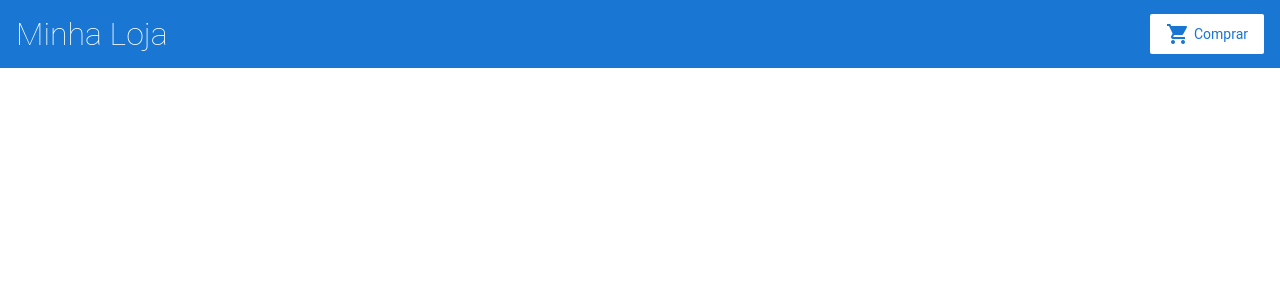
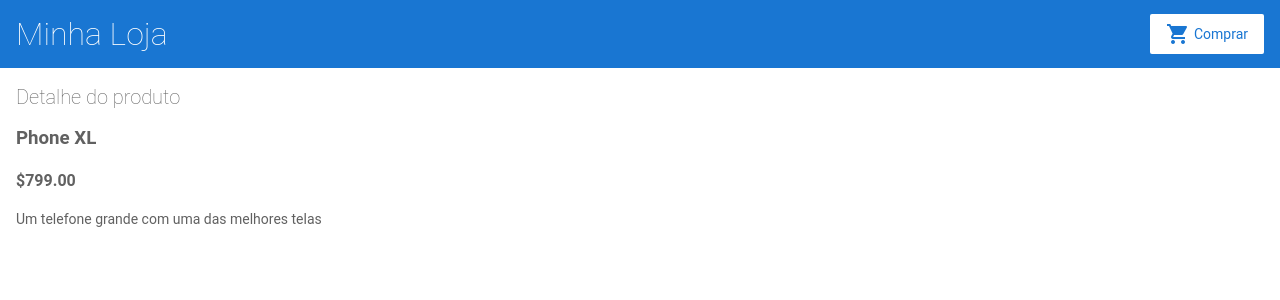
Before and after one commit to r25ta/exercicio-angular, an Angular app: page /products/0 in a window 1280 px wide. Before the commit this address led to /. Shown: the top 300 px of the page. Built offline with nearby package versions, Linux system fonts and the light colour scheme.

Commit message:
Adicionando Rota

```diff
--- a/src/app/app.module.ts
+++ b/src/app/app.module.ts
@@ -6,6 +6,7 @@
 import { AppComponent } from './app.component';
 import { TopBarComponent } from './top-bar/top-bar.component';
 import { ProductListComponent } from './product-list/product-list.component';
+import { ProductDetailsComponent } from './product-details/product-details.component';
 
 @NgModule({
   imports: [
@@ -13,12 +14,14 @@
     ReactiveFormsModule,
     RouterModule.forRoot([
       { path: '', component: ProductListComponent },
+      { path:'products/:productId', component: ProductDetailsComponent},
     ])
   ],
   declarations: [
     AppComponent,
     TopBarComponent,
-    ProductListComponent
+    ProductListComponent,
+    ProductDetailsComponent
   ],
   bootstrap: [ AppComponent ]
 })
--- /dev/null
+++ b/src/app/product-details/product-details.component.html
@@ -0,0 +1,8 @@
+<h2>Detalhe do produto</h2>
+
+<div *ngIf="product">
+  <h3>{{ product.name }}</h3>
+  <h4>{{ product.price | currency }}</h4>
+  <p>{{ product.description }}</p>
+
+</div>
--- /dev/null
+++ b/src/app/product-details/product-details.component.ts
@@ -0,0 +1,22 @@
+import { Component, OnInit } from '@angular/core';
+import {ActivatedRoute} from '@angular/router';
+import { products } from '../products';
+
+@Component({
+  selector: 'app-product-details',
+  templateUrl: './product-details.component.html',
+  styleUrls: ['./product-details.component.css']
+})
+export class ProductDetailsComponent implements OnInit {
+
+  product;
+
+  constructor(private route : ActivatedRoute) { }
+
+  ngOnInit() {
+    this.route.paramMap.subscribe(params => {
+      this.product = products[+params.get('productId')];
+  });
+  }
+
+}
--- a/src/app/product-list/product-list.component.html
+++ b/src/app/product-list/product-list.component.html
@@ -1,13 +1,10 @@
 <h2>Produtos</h2>
   <div *ngFor="let product of products">
     <h6>
-      <a [title] ="product.name + ' detalhes'">
+      <a [title] ="product.name + ' detalhes'" [routerLink]="['/products', productId]">
         {{product.name}}
       </a>
     </h6>
-    <p *ngIf="product.description">
-      Descrição: {{product.description}}
-    </p>
   </div>
 
 <!--
```
Also changed, not shown: src/app/product-details/product-details.component.css (added).
